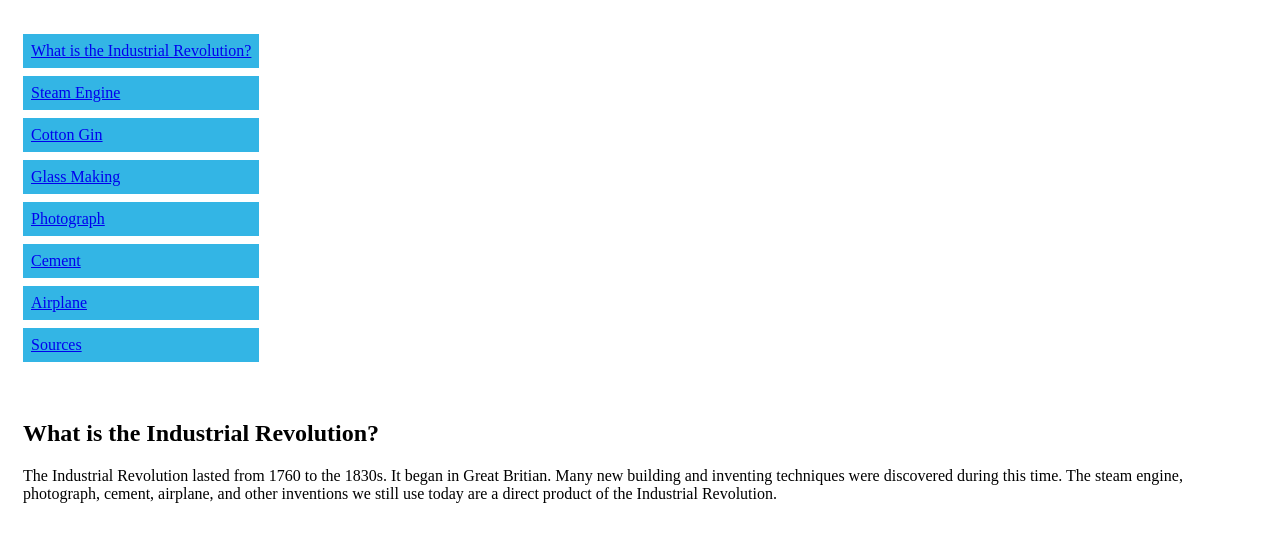
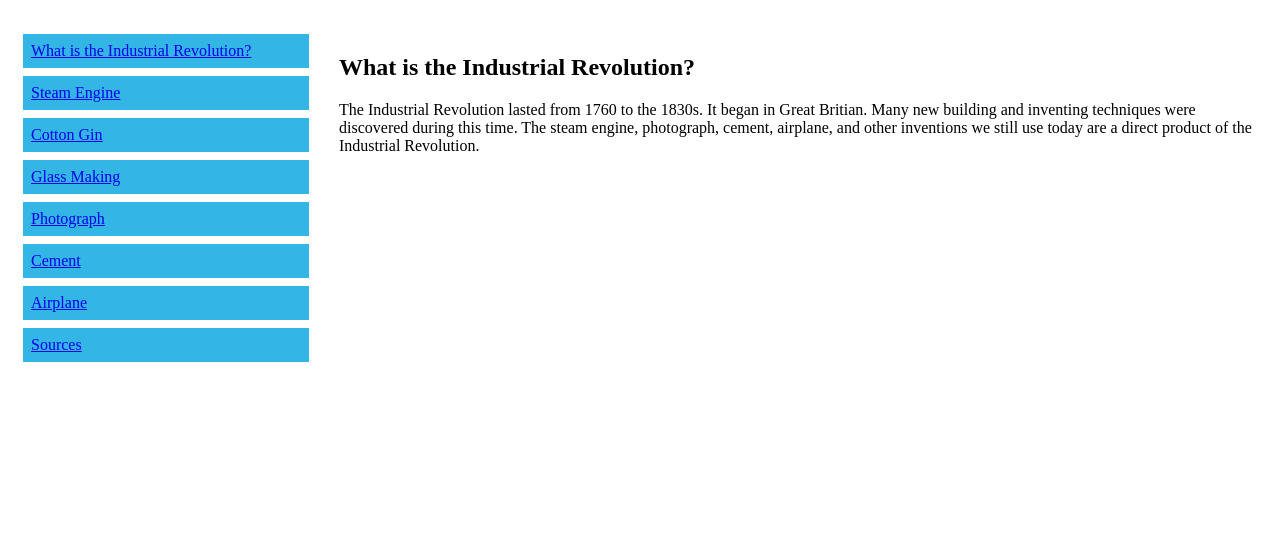
Before and after one commit to AntonioD-1/AntonioD-1.github.io, a plain HTML site: page index.html in a window 1280 px wide. Shown: the part 81-622 px from the top of the page. Drawn offline with Linux system fonts and the light colour scheme.

Commit message:
Update main.css

```diff
--- a/css/main.css
+++ b/css/main.css
@@ -11,6 +11,14 @@
   content: "";
   clear: both;
   display: table;
+}
+
+.menu {
+  width: 25%;
+}
+
+.content {
+  width: 75%;
 }
 
 .menu ul {
@@ -30,6 +38,7 @@
   background-color: #0099cc;
 }
 
+
 h1 {
   border-left: 6px solid aqua;
   background-color: lightgrey;
```
